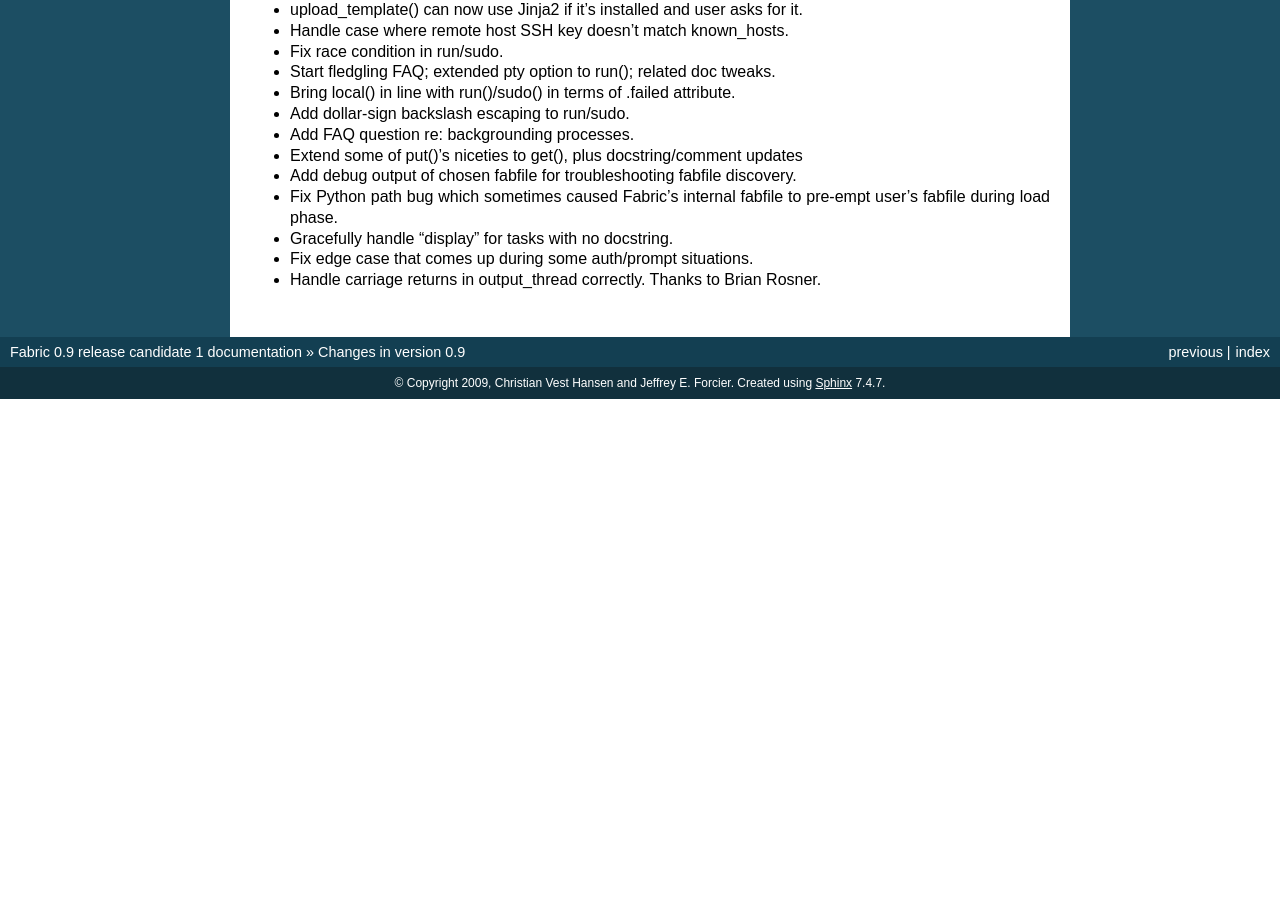
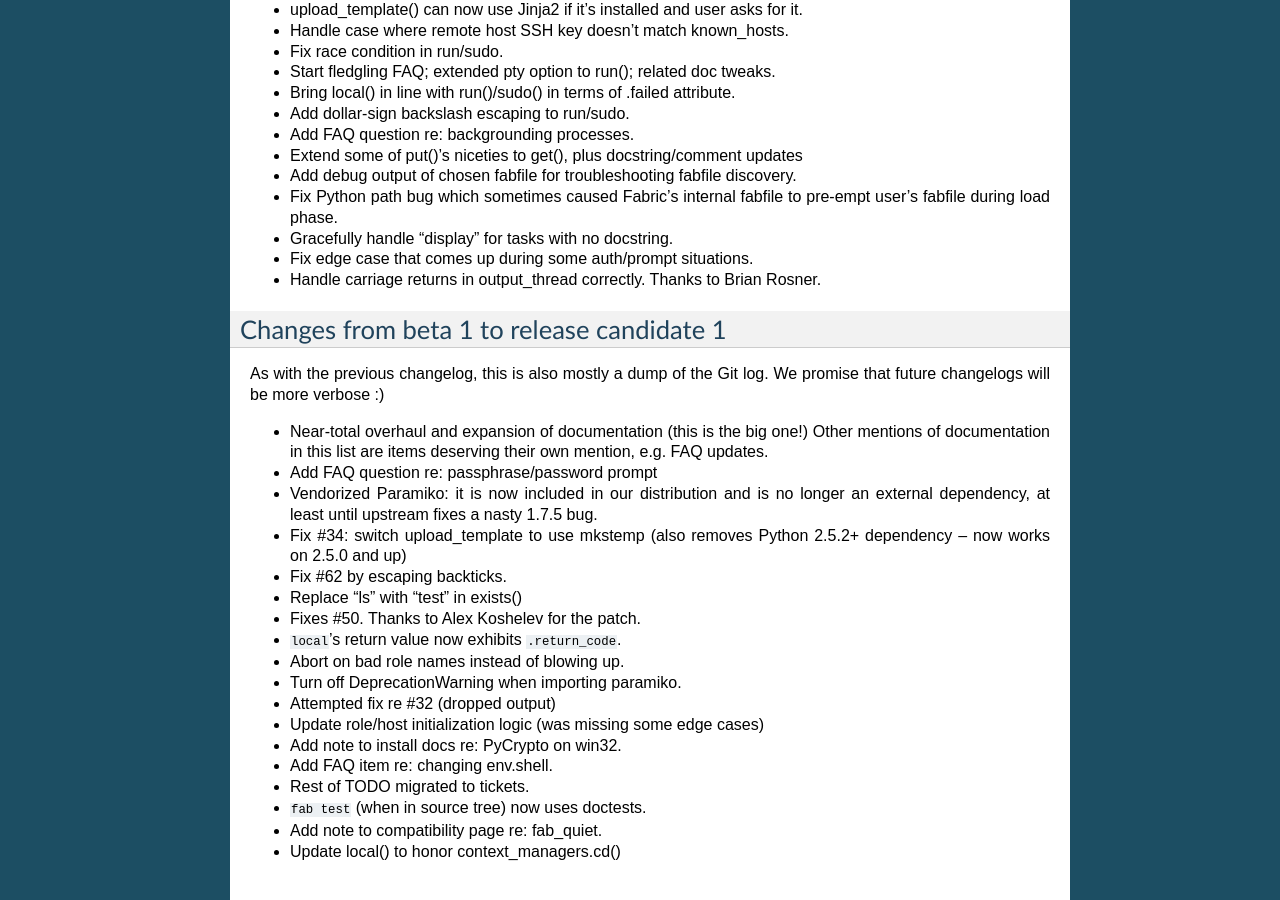
Before and after one commit to fabric/fabric, a Sphinx documentation site: the page built from docs/changes/0.9.rst, in a window 1280 px wide and 900 px high, scrolled down 5502 px. Built offline with Sphinx 7.4.7, drawn with Linux system fonts in a browser that asks for light colours; before the commit the page ends 5901 px from its top, so only the background shows below that; some of the changed text lies outside the part shown.

Commit message:
Neglected compatibility/changelog, all done now.

```diff
--- a/docs/changes/0.9.rst
+++ b/docs/changes/0.9.rst
@@ -377,3 +377,33 @@
 * Fix edge case that comes up during some auth/prompt situations.
 
 * Handle carriage returns in output_thread correctly. Thanks to Brian Rosner.
+
+
+Changes from beta 1 to release candidate 1
+==========================================
+
+As with the previous changelog, this is also mostly a dump of the Git log. We
+promise that future changelogs will be more verbose :)
+
+* Near-total overhaul and expansion of documentation (this is the big one!)
+  Other mentions of documentation in this list are items deserving their own
+  mention, e.g. FAQ updates.
+* Add FAQ question re: passphrase/password prompt
+* Vendorized Paramiko: it is now included in our distribution and is no longer
+  an external dependency, at least until upstream fixes a nasty 1.7.5 bug.
+* Fix #34: switch upload_template to use mkstemp (also removes Python 2.5.2+
+  dependency -- now works on 2.5.0 and up)
+* Fix #62 by escaping backticks.
+* Replace "ls" with "test" in exists()
+* Fixes #50. Thanks to Alex Koshelev for the patch.
+* ``local``'s return value now exhibits ``.return_code``.
+* Abort on bad role names instead of blowing up.
+* Turn off DeprecationWarning when importing paramiko.
+* Attempted fix re #32 (dropped output)
+* Update role/host initialization logic (was missing some edge cases)
+* Add note to install docs re: PyCrypto on win32.
+* Add FAQ item re: changing env.shell.
+* Rest of TODO migrated to tickets.
+* ``fab test`` (when in source tree) now uses doctests.
+* Add note to compatibility page re: fab_quiet.
+* Update local() to honor context_managers.cd()
```
